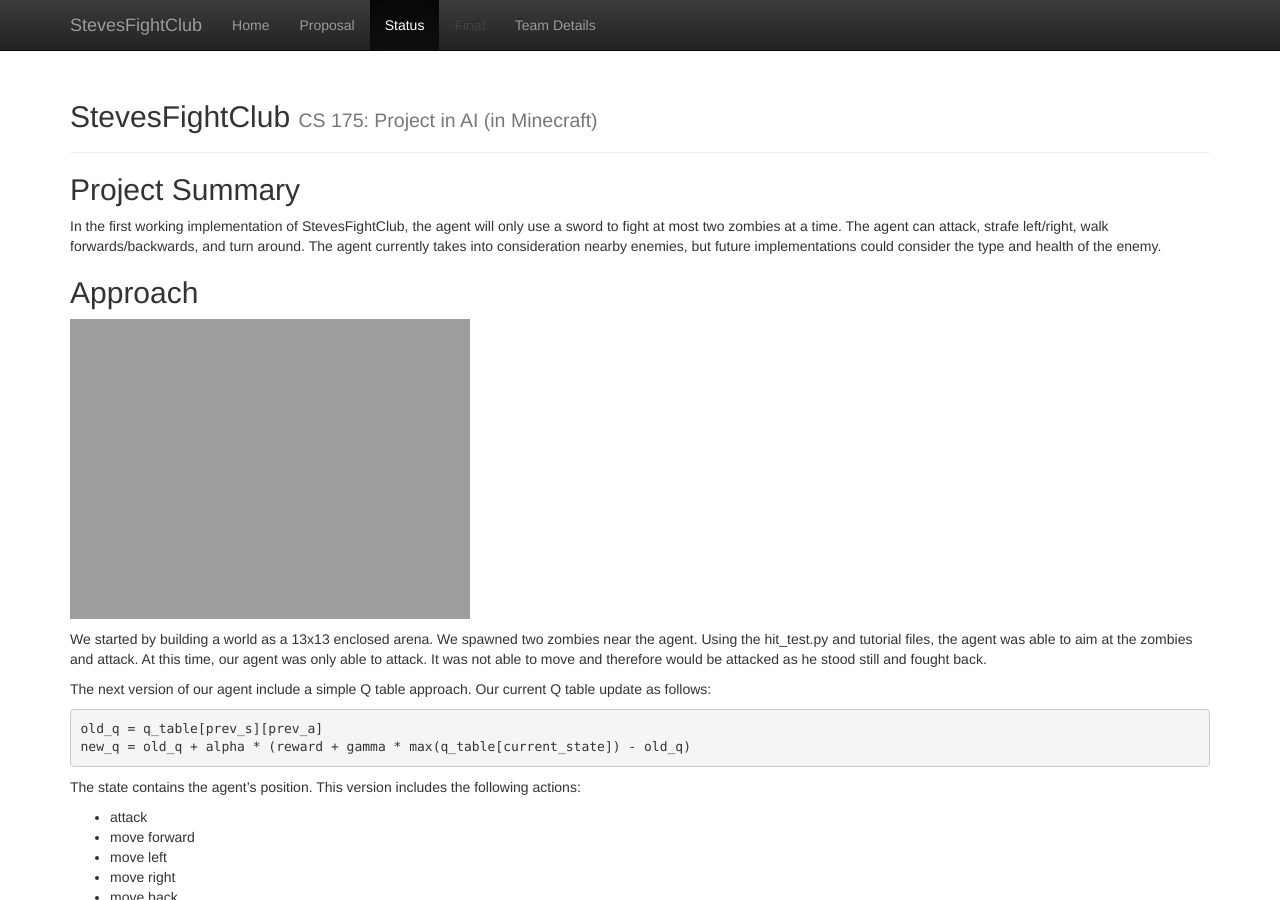
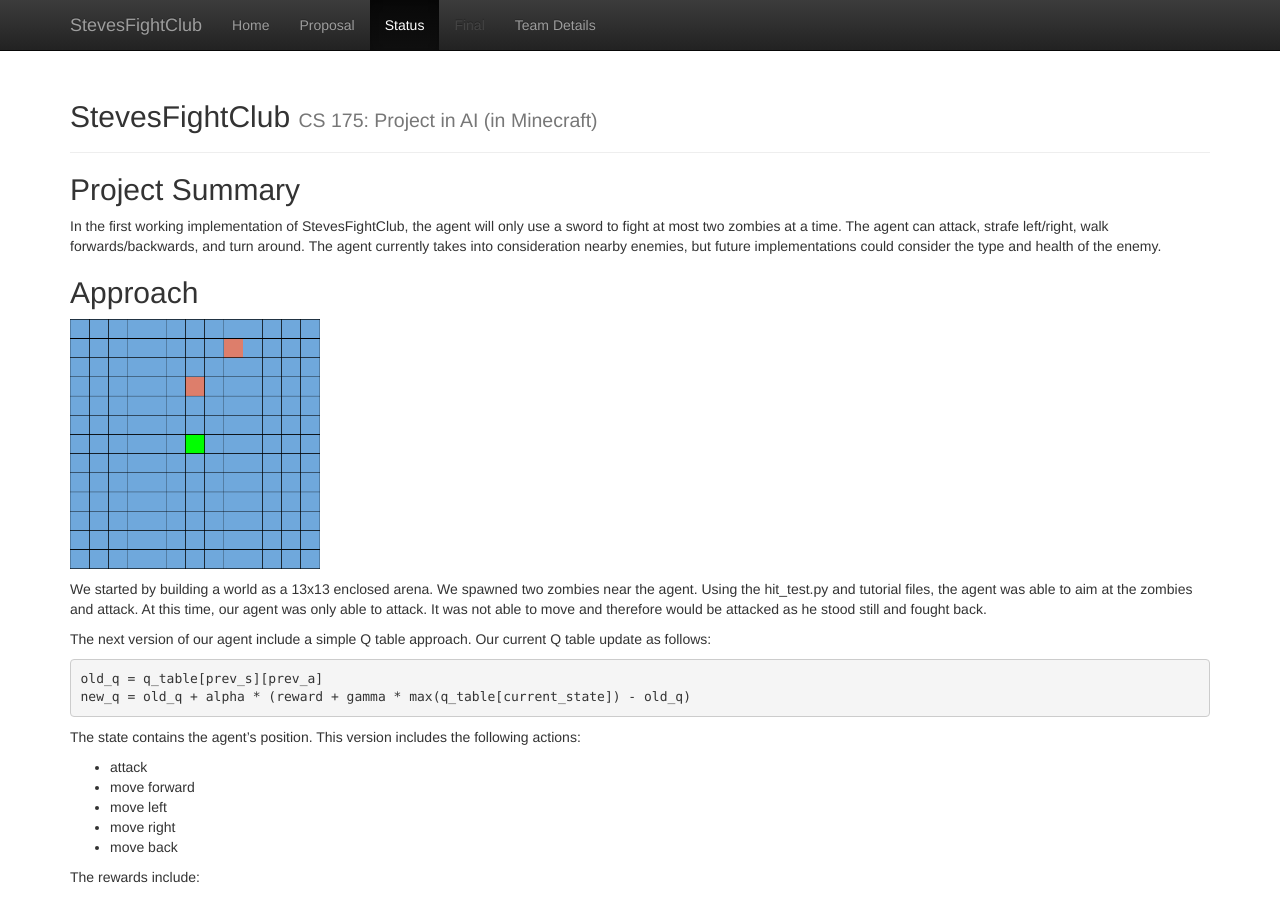
Before and after one commit to Slendolan/StevesFightClub, a Jekyll site: the page built from docs/status.md, in a window 1280 px wide and 900 px high. Built offline with Jekyll 4.4.1, drawn with Linux system fonts in a browser that asks for light colours.

Commit message:
Hopefully Fixed images not appearing

```diff
--- a/docs/status.md
+++ b/docs/status.md
@@ -10,7 +10,7 @@
 
 ## Approach
 
-![](img/initial_spawn.png = 250x250)
+<img src="img/initial_spawn.png" width="250" height="250">
 
 We started by building a world as a 13x13 enclosed arena. We spawned two zombies near the agent. Using the hit_test.py and tutorial files, the agent was able to aim at the zombies and attack. At this time, our agent was only able to attack. It was not able to move and therefore would be attacked as he stood still and fought back.
 
@@ -43,11 +43,11 @@
 
 Before the inclusion of Q-learning, the agent would repeatedly attack with a sword even when the enemies were not in range. However, with the Q table, the agent was strategically attacking when the enemies were in attackable range. The agent was quickly able to learn this after a couple iterations. The agent would also prioritize on attacking the closest enemy. The agent would choose the option to attack when there is an opportunity, so prioritizing the closest enemy would most likely provide it with the reward of damaging the enemy. The movement of the agent is still quite sporadic. Hopefully, this will be improved by taking into consideration more state information.
 
-![](img/result_graphs.png)
+<img src="img/result_graphs.png">
 
 The graphs indicate the total rewards of each episode. The x-axis represents the episode and the y-axis represents the reward of that episode. The left graph is based on the map generated in our initial approach. Observe that the reward increases as the number of episode increases. This is most likely due to the fact that the agent is taking Q table moves more than random moves as it approaches 200 episodes. On the other hand, the right graph is a newly generated map shown below:
 
-![](img/challenge_spawn = 250x250)
+<img src="img/challenge_spawn.png" width="250" height="250">
 
 Once the zombie spawn positions changed, the rewards do not improve over the course of 200 episodes. The enemies are placed in front and behind the agent where both enemies are equidistant to the agent. The agent will have difficulty locking on to one enemy. This is confirmed by observing the agent over several episodes. It would spin repeatedly and switch between the two targets. This results in the agent occasionally missing attacks, taking damage, and consequently dying.
 
@@ -59,7 +59,7 @@
 - [ ] More weapons such as bows, arrows, and shields
 
 
-![](img/corner_challenge.png = 250x250)
+<img src="img/corner_challenge.png" width="250" height="250">
 
 One of the challenges encountered was when the agent backed itself into the corner of the arena and was surrounded by enemies. The agent does not have anyway of knowing the surrounding blocks, and this situation usually led to the agent's death.
 A solution could be to increase the arena size, but this may result in the agent running away to avoid damage/death. We could implement a way for the agent to find out about its surroundings so when it retreats, the agent will learn that retreating into a corner can lead to a bad reward.
```
